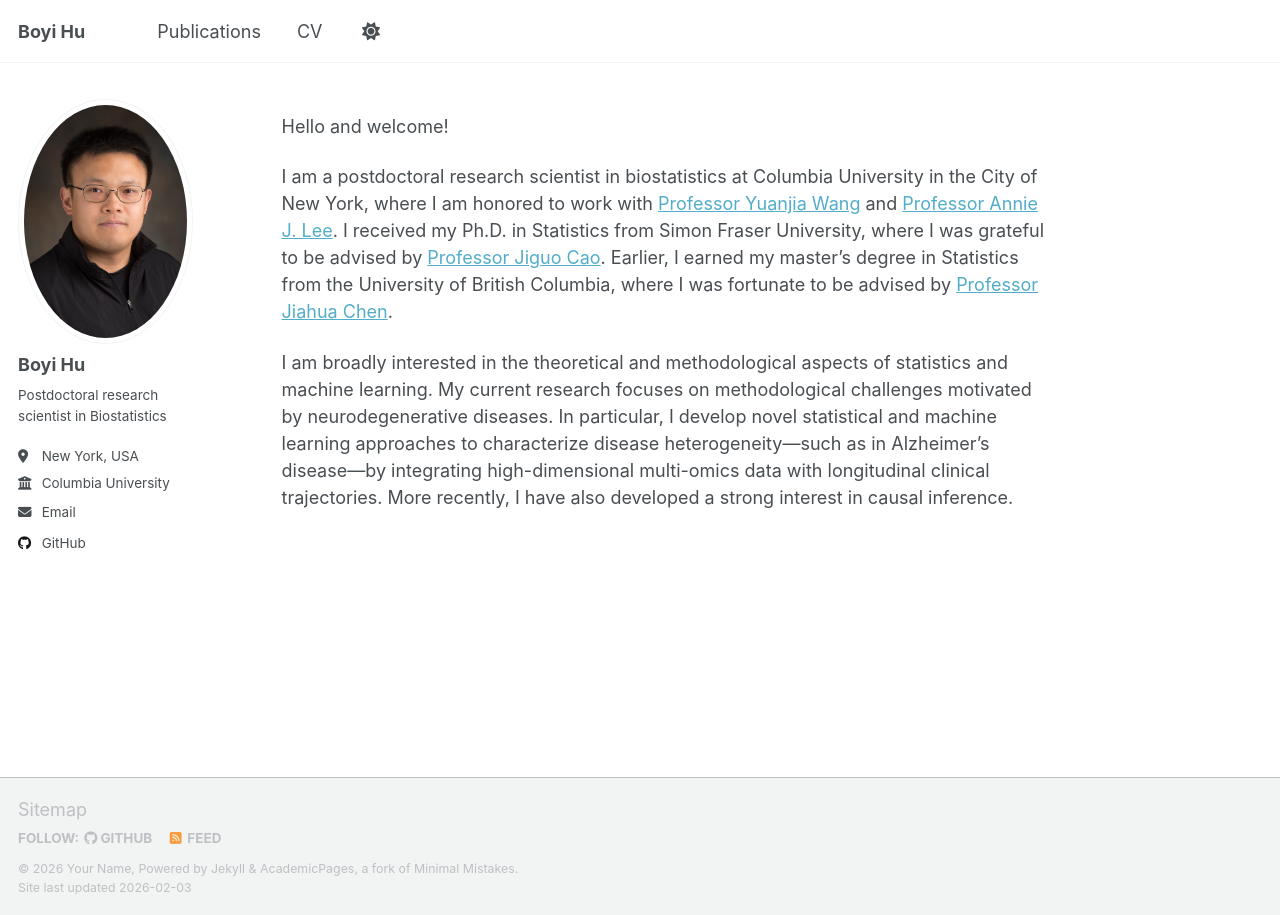
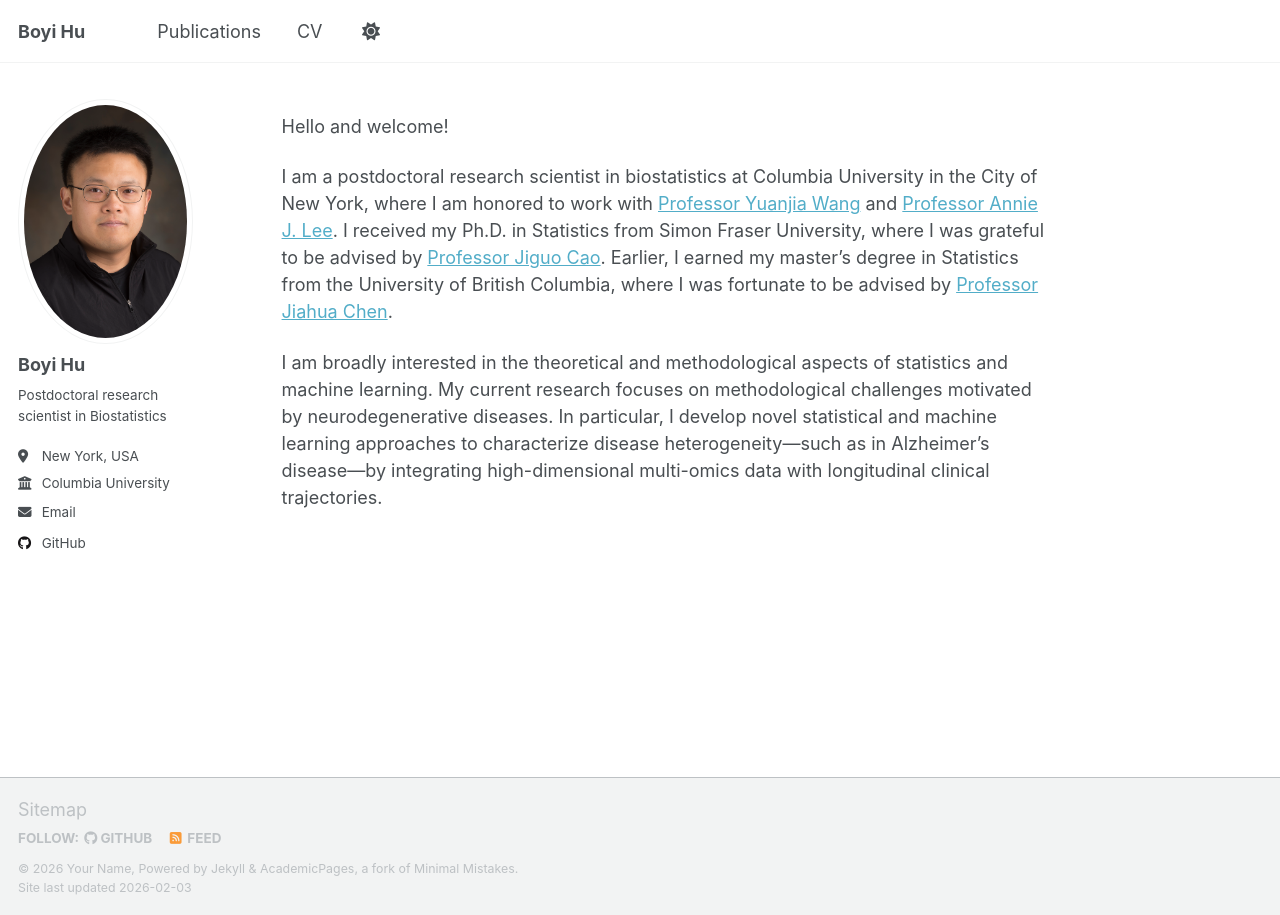
Before and after one commit to BoyiHu673/BoyiHu673.github.io, a Jekyll site: the page built from _pages/about.md, in a window 1280 px wide. Built offline with Jekyll 4.4.1, drawn with Linux system fonts in a browser that asks for light colours; a script that is not in the unit is left out.

Commit message:
Update about.md

```diff
--- a/_pages/about.md
+++ b/_pages/about.md
@@ -9,4 +9,4 @@ Hello and welcome!
 
 I am a postdoctoral research scientist in biostatistics at Columbia University in the City of New York, where I am honored to work with [Professor Yuanjia Wang](https://www.publichealth.columbia.edu/profile/yuanjia-wang-phd) and [Professor Annie J. Lee](https://www.neurology.columbia.edu/profile/annie-j-lee-phd). I received my Ph.D. in Statistics from Simon Fraser University, where I was grateful to be advised by [Professor Jiguo Cao](https://www.sfu.ca/science/stat/cao/). Earlier, I earned my master's degree in Statistics from the University of British Columbia, where I was fortunate to be advised by [Professor Jiahua Chen](https://www.stat.ubc.ca/users/jiahua-chen).
 
-I am broadly interested in the theoretical and methodological aspects of statistics and machine learning. My current research focuses on methodological challenges motivated by neurodegenerative diseases. In particular, I develop novel statistical and machine learning approaches to characterize disease heterogeneity—such as in Alzheimer’s disease—by integrating high-dimensional multi-omics data with longitudinal clinical trajectories. More recently, I have also developed a strong interest in causal inference.
+I am broadly interested in the theoretical and methodological aspects of statistics and machine learning. My current research focuses on methodological challenges motivated by neurodegenerative diseases. In particular, I develop novel statistical and machine learning approaches to characterize disease heterogeneity—such as in Alzheimer’s disease—by integrating high-dimensional multi-omics data with longitudinal clinical trajectories.
```
